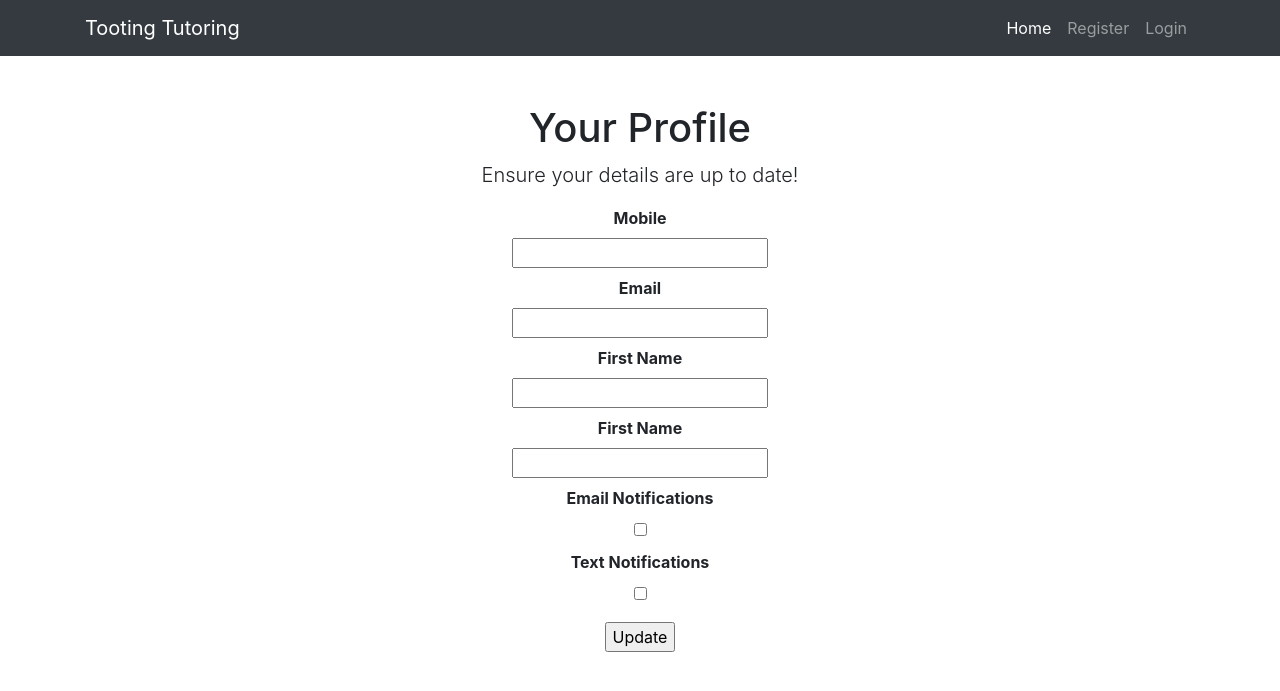
After one commit to nishanthc/Car-Booking-Management, a Flask app: template templates/user/profile.html in a window 1280 px wide. The commit adds this page. Shown: the top 691 px of the page. Run offline with Flask 2, Linux system fonts and the light colour scheme; the template is opened without the code that fills it: values that come from a table or form of the project are taken from there, others are empty; parts of the project's set-up code (start-up, migrations or seed data) failed here and were passed over; some libraries are stand-ins or nearby versions.

Commit message:
Added Profile page (User is forced to fill profile before continuing)

```diff
--- a/forms.py
+++ b/forms.py
@@ -1,6 +1,6 @@
 from flask_wtf import FlaskForm
 from models import User
-from wtforms import StringField, PasswordField, IntegerField, validators
+from wtforms import StringField, PasswordField, IntegerField, validators, BooleanField
 from wtforms.validators import DataRequired
 from wtforms_alchemy import Unique, ModelForm
 
@@ -22,6 +22,22 @@ class RegistrationForm(ModelForm, FlaskForm):
     confirm_password = PasswordField('Repeat Password')
 
 
+class ProfileForm(ModelForm, FlaskForm):
+    username = StringField('Username', validators=[DataRequired(),
+                                                   Unique(User.username,
+                                                          message="User with username exists")])
+
+    email = StringField('Email', validators=[DataRequired(),
+                                             validators.Email(message="Must be a valid email address"),
+                                             Unique(User.email, message="User with email exists")])
+
+    mobile = IntegerField('Mobile', validators=[DataRequired()])
+    first_name =  StringField('First Name',validators=[DataRequired()])
+    last_name = StringField('First Name',validators=[DataRequired()])
+    email_notifications = BooleanField('Email Notifications')
+    text_notifications = BooleanField('Text Notifications')
+
+
 class LoginForm(ModelForm, FlaskForm):
     username = StringField('Username', validators=[DataRequired()])
     password = PasswordField('Password', validators=[DataRequired()])
--- a/models.py
+++ b/models.py
@@ -17,8 +17,8 @@ class User(UserMixin, db.Model):
     username = db.Column(db.String(80), unique=True, nullable=False)
     first_name = db.Column(db.String(80), nullable=True)
     last_name = db.Column(db.String(80), nullable=True)
-    email_notifcations = db.Column(db.Boolean, default=True)
-    text_notifcations = db.Column(db.Boolean, default=True)
+    email_notifications = db.Column(db.Boolean, default=True)
+    text_notifications = db.Column(db.Boolean, default=True)
     date_enrolled = db.Column(db.DateTime, default=datetime.datetime.now)
     password = db.Column(PasswordType(
         schemes=[
--- a/templates/partials/nav.html
+++ b/templates/partials/nav.html
@@ -18,6 +18,9 @@
 
             {% if current_user.is_authenticated %}
                 <li class="nav-item">
+                    <a class="nav-link" href="/profile">Profile</a>
+                </li>
+                <li class="nav-item">
                     <a class="nav-link" href="/logout">Logout</a>
                 </li>
             {% else %}
--- /dev/null
+++ b/templates/user/profile.html
@@ -0,0 +1,28 @@
+{% extends 'base.html' %}
+
+{% block container %}
+    <div class="row">
+    <div class="col-lg-12 text-center">
+      <h1 class="mt-5">Your Profile</h1>
+      <p class="lead">Ensure your details are up to date!</p>
+
+
+    {% from "./helpers/_form_helper.html" import render_field %}
+    <form method="POST" action="/profile">
+         <dl>
+            {{ form.csrf_token }}
+            {{ render_field(form.mobile) }}
+            {{ render_field(form.email) }}
+            {{ render_field(form.first_name) }}
+            {{ render_field(form.last_name) }}
+            {{ render_field(form.email_notifications) }}
+            {{ render_field(form.text_notifications) }}
+        </dl>
+        <p><input type=submit value=Update>
+    </form>
+
+
+
+    </div>
+  </div>
+{% endblock %}
--- a/users.py
+++ b/users.py
@@ -1,11 +1,16 @@
 from flask import Blueprint, render_template, redirect, flash, url_for, request
 from flask_login import current_user, login_user, logout_user
-from forms import RegistrationForm, LoginForm
+from forms import RegistrationForm, LoginForm, ProfileForm
 from init import app
 from models import db, User
 
 users = Blueprint('users',__name__)
 
+def is_profile_complete(current_user):
+    if current_user.profile_complete:
+        return True
+    else:
+        return False
 
 @users.route('/register', methods=('GET', 'POST'))
 def register():
@@ -45,6 +50,25 @@ def login():
             flash('Invalid login')
     return render_template('user/login.html', title='Login', form=form)
 
+@users.route('/profile', methods=('GET', 'POST'))
+def profile():
+    if current_user.is_authenticated == False:
+        return redirect(url_for('core.home'))
+    form = ProfileForm(obj=current_user)
+    if form.validate_on_submit():
+        user = User.query.filter_by(id=current_user.id).first()
+        user.first_name = form.first_name.data
+        user.last_name = form.last_name.data
+        user.email_notifications = form.email_notifications.data
+        user.text_notifications = form.text_notifications.data
+        user.profile_complete = True
+        db.session.commit()
+        flash('Your details have been updated')
+        return render_template('user/profile.html', title='Profile', form=form)
+    return render_template('user/profile.html', title='Profile', form=form)
+
+
+
 
 @users.route('/logout')
 def logout():
```
Also changed, not shown: core.py (+8 -1 lines).
